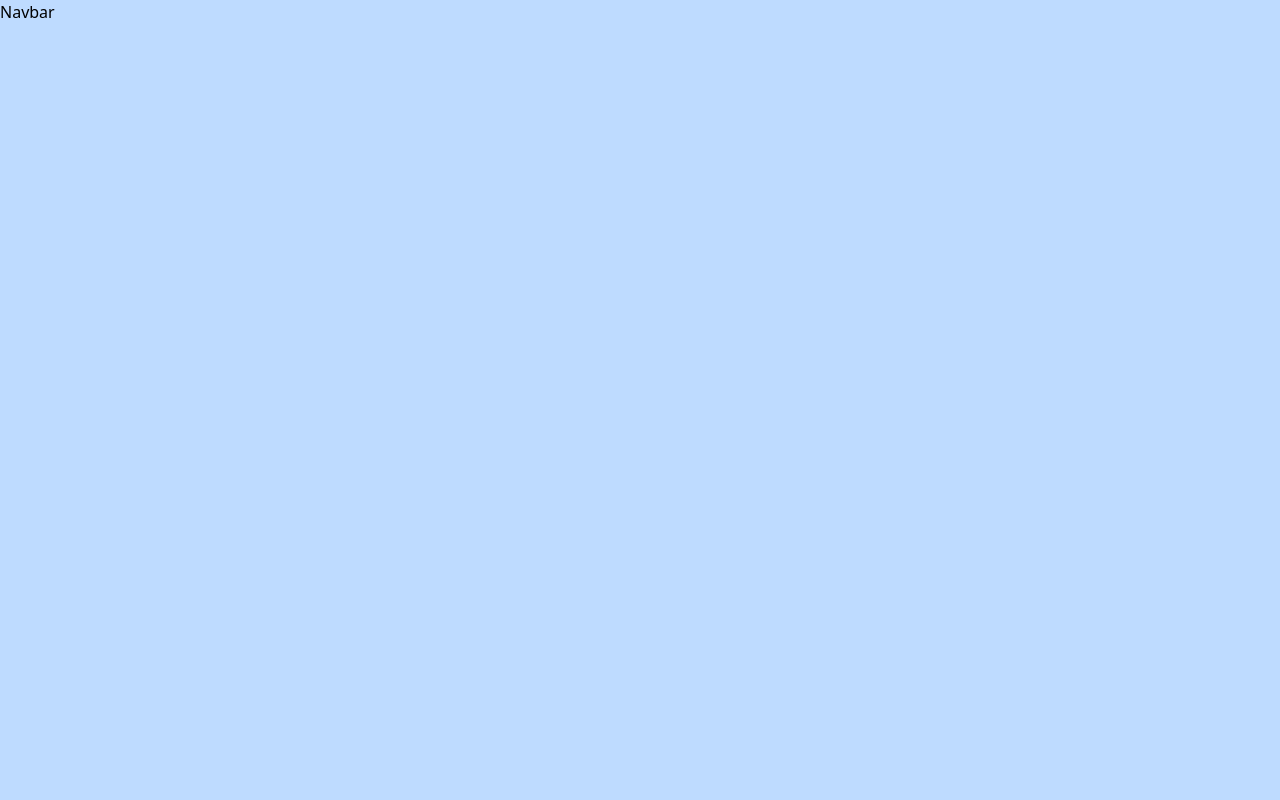
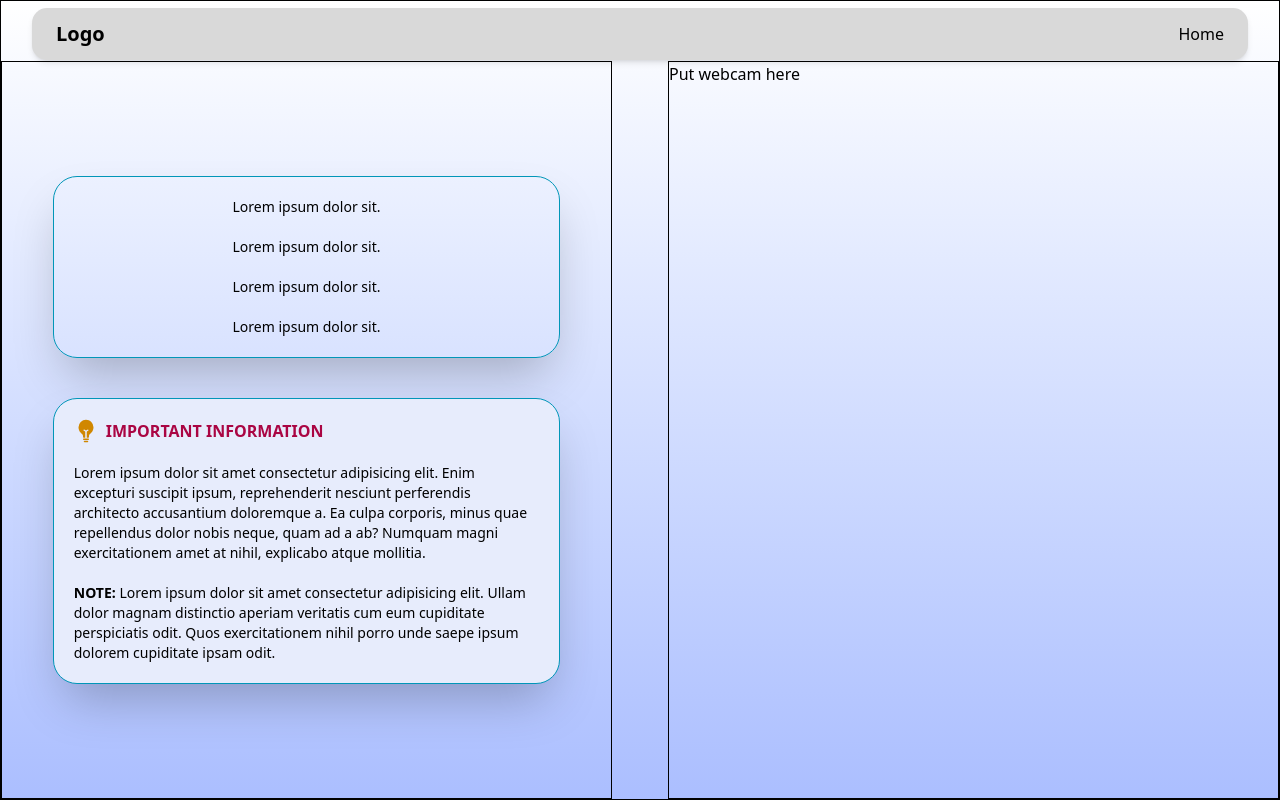
Before and after one commit to saaketh180903/Hackathon-InterviewAI, a React (Vite) app in the folder react-frontend/: page /permissions in a window 1280 px wide. Before the commit this address had no page. Built offline with nearby package versions, Linux system fonts and the light colour scheme.

Commit message:
Permissions page created and navbar created

```diff
--- a/react-frontend/src/App.jsx
+++ b/react-frontend/src/App.jsx
@@ -1,4 +1,5 @@
 import "./App.css"
+
 // Redux
 import { useDispatch, useSelector } from "react-redux"
 // React Router
@@ -9,20 +10,29 @@ import Navbar from "./components/common/Navbar"
 import OpenRoute from "./components/core/auth/OpenRoute"
 import PrivateRoute from "./components/core/auth/PrivateRoute"
 // import Dashboard from "./pages/Dashboard"
+
 // Pages
 import Home from "./pages/Home"
+import Permissions from "./pages/Permissions"
+import Interview from "./pages/Interview"
+import Error from "./pages/Error"
 import { ACCOUNT_TYPE } from "./utils/constants"
 
 function App() {
 
   return (
-    <div className="flex min-h-screen w-screen flex-col bg-blue-200 font-inter">
-    <Navbar />
-    <Routes>
-        <Route path="/" element={<Home />} />
-    </Routes>
+    <div className="flex min-h-screen w-full flex-col bg-gradient-to-b from-white to-[#ABBEFF] font-inter overflow-x-hidden">
+      <Navbar />
+      <div className="flex-1">
+        <Routes>
+          <Route path="/" element={<Home />} />
+          <Route path="/permissions" element={<Permissions />} />
+          <Route path="/interview" element={<Interview />} />
+          <Route path="*" element={<Error />} />
+        </Routes>
+      </div>
+    </div>
 
-    </div>
   )
 }
 
--- a/react-frontend/src/components/common/Navbar.jsx
+++ b/react-frontend/src/components/common/Navbar.jsx
@@ -1,11 +1,30 @@
-import React from 'react'
+import React, { useEffect, useState } from 'react';
 
 const Navbar = () => {
+  const [isSticky, setIsSticky] = useState(false);
+
+  useEffect(() => {
+    const handleScroll = () => {
+      setIsSticky(window.scrollY > 10); // adjust this value if needed
+    };
+
+    window.addEventListener('scroll', handleScroll);
+    return () => window.removeEventListener('scroll', handleScroll);
+  }, []);
+
   return (
-    <div>
-      Navbar
-    </div>
-  )
-}
+    <nav
+      className={`fixed top-2 left-1/2 transform -translate-x-1/2 z-50 transition-all duration-300 bg-[#D9D9D9] shadow-md rounded-[15px] px-6 w-[95%]`}
+    >
+      <div className="flex justify-between items-center py-3">
+        <h1 className="text-xl font-bold">Logo</h1>
+        <ul className="flex space-x-6 font-medium">
+          <li><a href="/" className="hover:text-blue-500">Home</a></li>
+        </ul>
+      </div>
+    </nav>
 
-export default Navbar
+  );
+};
+
+export default Navbar;
--- /dev/null
+++ b/react-frontend/src/components/core/Information.jsx
@@ -0,0 +1,24 @@
+import React from 'react'
+import { IoBulb } from "react-icons/io5";
+
+const Information = () => {
+  return (
+    <div className='flex flex-col gap-5 p-5 border rounded-3xl border-[#0196B8] w-10/12 text-sm shadow-2xl bg-[#e7ecfc]'>
+      <div className='flex gap-2'>
+        <IoBulb className='text-yellow-600 text-2xl' />
+        <h2 className=' text-[#AA0543] font-bold text-base'>IMPORTANT INFORMATION</h2>
+      </div>
+      <p>
+        Lorem ipsum dolor sit amet consectetur adipisicing elit. Enim excepturi suscipit ipsum,
+        reprehenderit nesciunt perferendis architecto accusantium doloremque a. Ea culpa corporis,
+        minus quae repellendus dolor nobis neque, quam ad a ab? Numquam magni exercitationem amet at nihil,
+        explicabo atque mollitia.
+      </p>
+      <p><span className=' font-bold'>NOTE: </span>Lorem ipsum dolor sit amet consectetur adipisicing elit. Ullam dolor magnam distinctio
+        aperiam veritatis cum eum cupiditate perspiciatis odit. Quos exercitationem nihil porro unde saepe ipsum
+        dolorem cupiditate ipsam odit.</p>
+    </div>
+  )
+}
+
+export default Information
--- a/react-frontend/src/index.css
+++ b/react-frontend/src/index.css
@@ -1,4 +1,5 @@
 @import "tailwindcss";
+
 :root {
   font-family: system-ui, Avenir, Helvetica, Arial, sans-serif;
   line-height: 1.5;
--- /dev/null
+++ b/react-frontend/src/pages/Interview.jsx
@@ -0,0 +1,11 @@
+import React from 'react'
+
+const Interview = () => {
+  return (
+    <div>
+      Interview
+    </div>
+  )
+}
+
+export default Interview
--- /dev/null
+++ b/react-frontend/src/pages/Permissions.jsx
@@ -0,0 +1,26 @@
+import React from 'react'
+import Information from '../components/core/Information'
+
+const Permissions = () => {
+  return (
+    <div className='flex gap-14 w-full min-h-screen border pt-15'>
+
+      <div className='flex flex-col gap-10 justify-center items-center flex-1 border'>
+
+        {/* temproary part */}
+        <div className='flex flex-col items-center gap-5 p-5 border rounded-3xl border-[#0196B8] w-10/12 text-sm shadow-2xl'>
+          <p>Lorem ipsum dolor sit.</p>
+          <p>Lorem ipsum dolor sit.</p>
+          <p>Lorem ipsum dolor sit.</p>
+          <p>Lorem ipsum dolor sit.</p>
+        </div>
+
+        <Information />
+      </div>
+
+      <div className="flex-1 border">Put webcam here</div>
+    </div>
+  )
+}
+
+export default Permissions
```
Also changed, not shown: react-frontend/package.json (+6 -1 lines), 1 other file (tests, documents, lock files or other folders).
